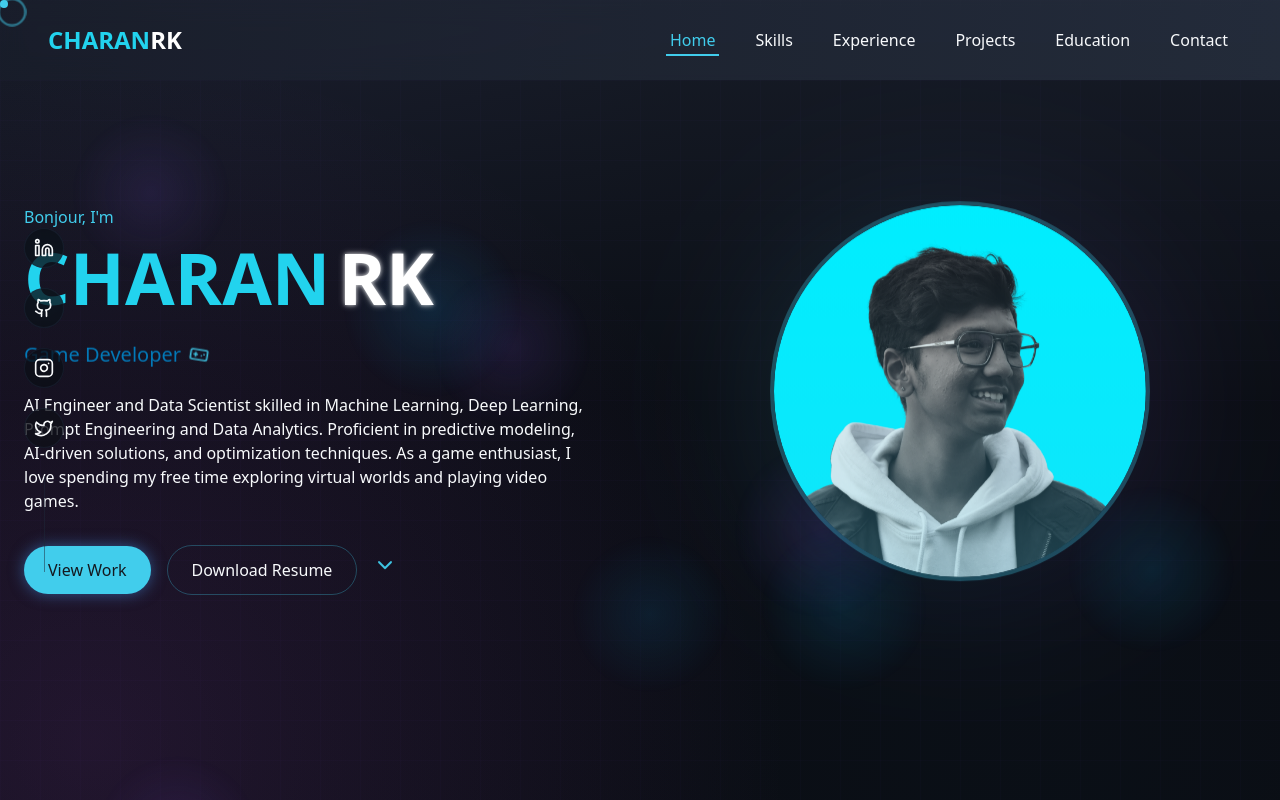
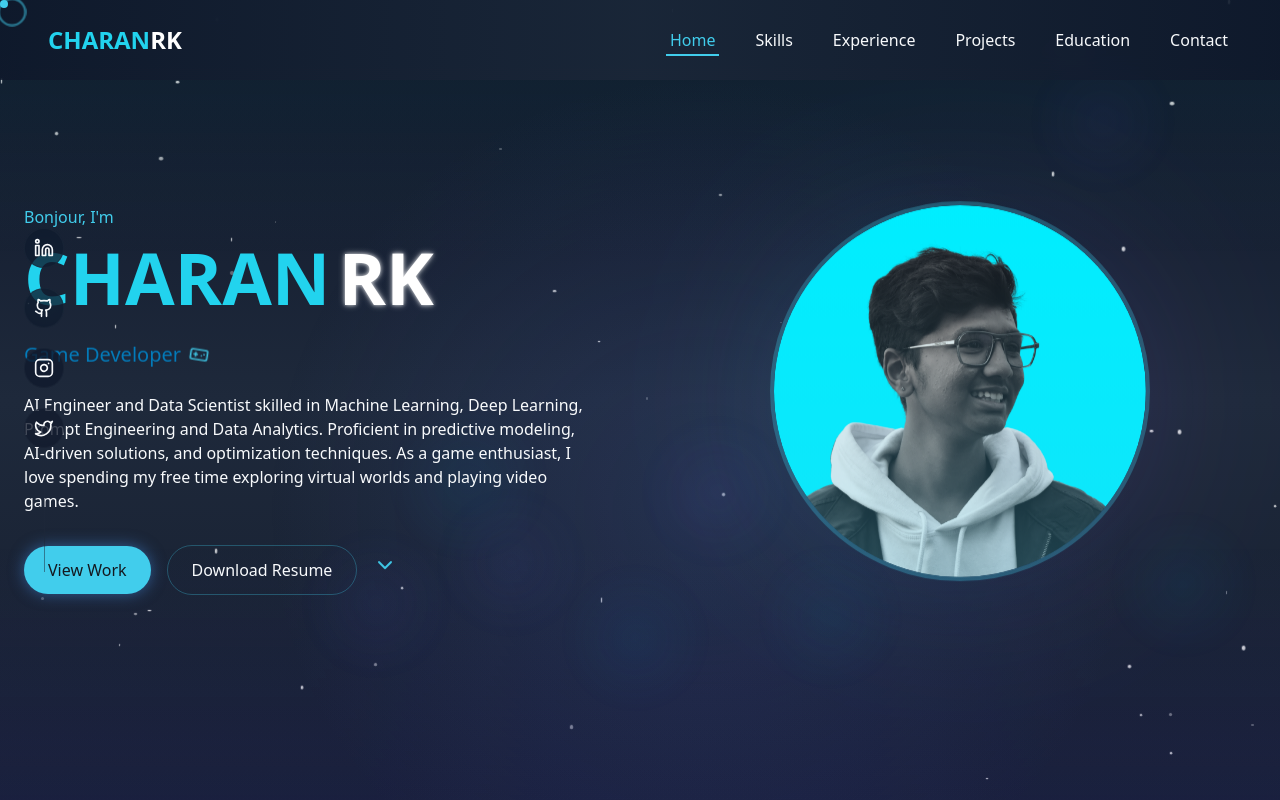
Before and after one commit to Charan051203/charan-portfolio, a React (Vite) app: page / in a window 1280 px wide. Shown: the top 800 px of the page. Built offline with nearby package versions, Linux system fonts and the light colour scheme.

Commit message:
Refactor: Improve home background
Updated the home page background for a better visual appeal.

```diff
--- a/src/components/Hero.tsx
+++ b/src/components/Hero.tsx
@@ -1,4 +1,3 @@
-
 import React, { useEffect, useState } from 'react';
 import { motion, AnimatePresence } from 'framer-motion';
 import { Gamepad, ChevronDown } from 'lucide-react';
@@ -75,45 +74,64 @@ const Hero: React.FC = () => {
   return (
     <section id="home" className="min-h-screen flex flex-col items-center justify-center relative overflow-hidden py-8 md:py-0">
       <div className="absolute inset-0 -z-10">
-        {/* Enhanced background with more vibrant gradient */}
-        <div className="absolute inset-0 bg-gradient-to-b from-[#1A1F2C]/80 via-background to-background/90" />
+        {/* New enhanced background with deep space theme */}
+        <div className="absolute inset-0 bg-gradient-to-b from-[#0f172a] via-[#1e293b] to-[#161e2f]" />
 
-        {/* Animated gradient background */}
+        {/* Animated stars effect */}
+        {[...Array(50)].map((_, i) => (
+          <motion.div
+            key={i}
+            className="absolute rounded-full bg-white"
+            style={{
+              width: Math.random() * 3 + 1 + "px",
+              height: Math.random() * 3 + 1 + "px",
+              left: Math.random() * 100 + "%",
+              top: Math.random() * 100 + "%",
+              opacity: Math.random() * 0.8 + 0.2,
+            }}
+            animate={{
+              opacity: [0.2, 0.8, 0.2],
+              scale: [1, 1.2, 1],
+            }}
+            transition={{
+              duration: 3 + Math.random() * 5,
+              repeat: Infinity,
+              ease: "easeInOut",
+              delay: Math.random() * 5,
+            }}
+          />
+        ))}
+
+        {/* Cosmic nebula effect */}
         <motion.div
           className="absolute inset-0 opacity-30"
           animate={{
             background: [
-              "radial-gradient(circle at 0% 0%, rgba(139, 92, 246, 0.4) 0%, transparent 50%)",
-              "radial-gradient(circle at 100% 100%, rgba(14, 165, 233, 0.4) 0%, transparent 50%)",
-              "radial-gradient(circle at 0% 100%, rgba(217, 70, 239, 0.4) 0%, transparent 50%)",
-              "radial-gradient(circle at 100% 0%, rgba(14, 165, 233, 0.4) 0%, transparent 50%)"
+              "radial-gradient(circle at 20% 30%, rgba(76, 29, 149, 0.6) 0%, transparent 50%)",
+              "radial-gradient(circle at 70% 60%, rgba(14, 116, 144, 0.6) 0%, transparent 50%)",
+              "radial-gradient(circle at 30% 70%, rgba(124, 58, 237, 0.6) 0%, transparent 50%)",
+              "radial-gradient(circle at 80% 20%, rgba(22, 78, 99, 0.6) 0%, transparent 50%)"
             ]
           }}
           transition={{
-            duration: 10,
+            duration: 15,
             repeat: Infinity,
             ease: "linear"
           }}
         />
 
-        {/* Grid overlay effect */}
-        <div className="absolute inset-0 opacity-10"
-          style={{
-            backgroundImage: `linear-gradient(to right, rgba(139, 92, 246, 0.2) 1px, transparent 1px),
-                            linear-gradient(to bottom, rgba(139, 92, 246, 0.2) 1px, transparent 1px)`,
-            backgroundSize: '40px 40px'
-          }}
-        />
+        {/* Subtle aurora effect */}
+        <div className="absolute inset-x-0 bottom-0 h-64 bg-gradient-to-t from-[#4338ca]/10 to-transparent" />
+        <div className="absolute inset-x-0 top-0 h-64 bg-gradient-to-b from-[#0f766e]/10 to-transparent" />
 
-        {/* Additional animated particle effect */}
-        <div className="absolute inset-0 overflow-hidden">
+        {/* Animated cosmic dust particles */}
         {[...Array(8)].map((_, i) => (
           <motion.div
-              key={i}
-              className="absolute w-32 h-32 rounded-full opacity-20"
+            key={i + "dust"}
+            className="absolute w-32 h-32 rounded-full opacity-10"
             style={{
               background: i % 2 === 0
-                  ? "radial-gradient(circle, rgba(139, 92, 246, 0.5) 0%, rgba(139, 92, 246, 0) 70%)"
+                ? "radial-gradient(circle, rgba(99, 102, 241, 0.5) 0%, rgba(99, 102, 241, 0) 70%)"
                 : "radial-gradient(circle, rgba(14, 165, 233, 0.5) 0%, rgba(14, 165, 233, 0) 70%)",
               left: `${Math.random() * 100}%`,
               top: `${Math.random() * 100}%`,
@@ -121,17 +139,16 @@ const Hero: React.FC = () => {
             animate={{
               x: [0, Math.random() * 100 - 50],
               y: [0, Math.random() * 100 - 50],
-                opacity: [0.1, 0.3, 0.1],
+              opacity: [0.05, 0.15, 0.05],
               scale: [1, 1.5, 1],
             }}
             transition={{
-                duration: 15 + Math.random() * 10,
+              duration: 20 + Math.random() * 10,
               repeat: Infinity,
               ease: "linear"
             }}
           />
         ))}
-        </div>
       </div>
 
       <div className="container px-4 sm:px-6 mx-auto">
--- a/src/components/Navbar.tsx
+++ b/src/components/Navbar.tsx
@@ -104,8 +104,8 @@ const Navbar: React.FC<NavbarProps> = ({ showIcons = true }) => {
         transition={{ duration: 0.3 }}
         className={`fixed top-0 w-full z-50 transition-all duration-300 ${
           scrolled ?
-            'bg-gradient-to-r from-[#1A1F2C]/85 to-[#2d3748]/85 backdrop-blur-xl border-b border-primary/20 shadow-lg py-2 px-3 sm:py-3 sm:px-4' :
-            'bg-gradient-to-r from-[#1A1F2C]/60 to-[#2d3748]/60 backdrop-blur-md py-3 px-3 sm:py-6 sm:px-4'
+            'bg-gradient-to-r from-[#0f172a]/90 via-[#1e293b]/90 to-[#0f172a]/90 backdrop-blur-xl border-b border-indigo-500/20 shadow-lg py-2 px-3 sm:py-3 sm:px-4' :
+            'bg-gradient-to-r from-[#0f172a]/70 via-[#1e293b]/70 to-[#0f172a]/70 backdrop-blur-md py-3 px-3 sm:py-6 sm:px-4'
         }`}
       >
         <div className="container mx-auto flex justify-between items-center">
--- a/src/index.css
+++ b/src/index.css
@@ -1,4 +1,3 @@
-
 @tailwind base;
 @tailwind components;
 @tailwind utilities;
@@ -51,10 +50,6 @@
     overflow-x: hidden;
     overscroll-behavior: none;
     touch-action: manipulation;
-    background-image:
-      radial-gradient(circle at 20% 20%, rgba(139, 92, 246, 0.15) 0%, transparent 35%),
-      radial-gradient(circle at 80% 80%, rgba(14, 165, 233, 0.15) 0%, transparent 35%);
-    background-attachment: fixed;
   }
 
   .animate-pulse-glow {
@@ -74,17 +69,17 @@
 
   /* Glassmorphism styles */
   .glassmorphism {
-    @apply backdrop-blur-xl bg-background/70 border border-white/10 shadow-[0_4px_12px_-2px_rgba(0,0,0,0.3)];
+    @apply backdrop-blur-xl bg-[#0f172a]/70 border border-white/10 shadow-[0_4px_12px_-2px_rgba(0,0,0,0.3)];
   }
 
   /* Enhanced glassmorphism with purple accent */
   .glassmorphism-purple {
-    @apply backdrop-blur-xl bg-[#1A1F2C]/70 border border-purple-500/20 shadow-[0_4px_12px_-2px_rgba(139,92,246,0.3)];
+    @apply backdrop-blur-xl bg-[#0f172a]/70 border border-indigo-500/20 shadow-[0_4px_12px_-2px_rgba(99,102,241,0.3)];
   }
 
   /* Enhanced glassmorphism with blue accent */
   .glassmorphism-blue {
-    @apply backdrop-blur-xl bg-[#1A1F2C]/70 border border-blue-500/20 shadow-[0_4px_12px_-2px_rgba(14,165,233,0.3)];
+    @apply backdrop-blur-xl bg-[#0f172a]/70 border border-blue-500/20 shadow-[0_4px_12px_-2px_rgba(14,165,233,0.3)];
   }
 }
 
@@ -116,6 +111,22 @@
   animation: float-rotate 4s ease-in-out infinite;
 }
 
+/* New cosmic theme styles */
+@keyframes cosmic-pulse {
+  0%, 100% {
+    box-shadow: 0 0 15px rgba(99, 102, 241, 0.5),
+              0 0 30px rgba(99, 102, 241, 0.3);
+  }
+  50% {
+    box-shadow: 0 0 25px rgba(99, 102, 241, 0.7),
+              0 0 40px rgba(99, 102, 241, 0.5);
+  }
+}
+
+.cosmic-pulse {
+  animation: cosmic-pulse 4s ease-in-out infinite;
+}
+
 /* Enhance mobile experience */
 @media (max-width: 768px) {
   * {
```
Lines whose indentation alone changed are shown as unchanged.
